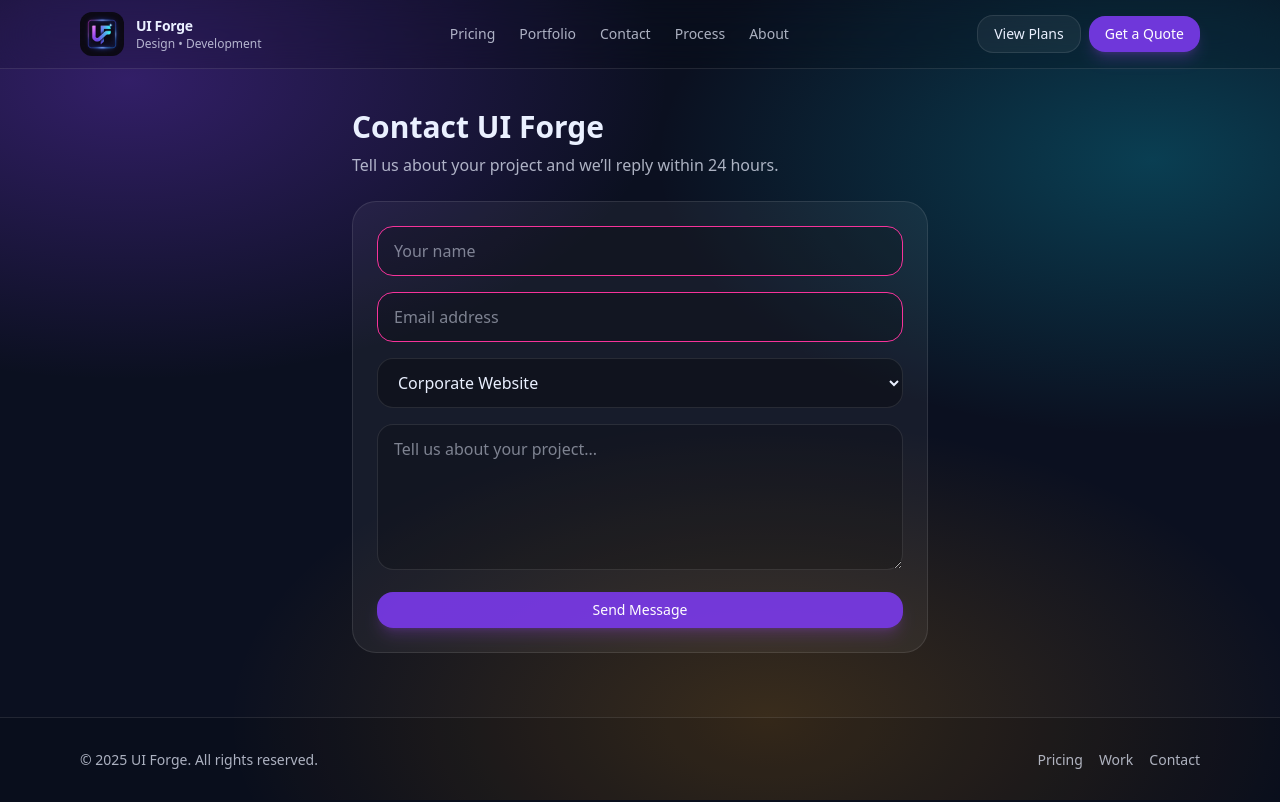
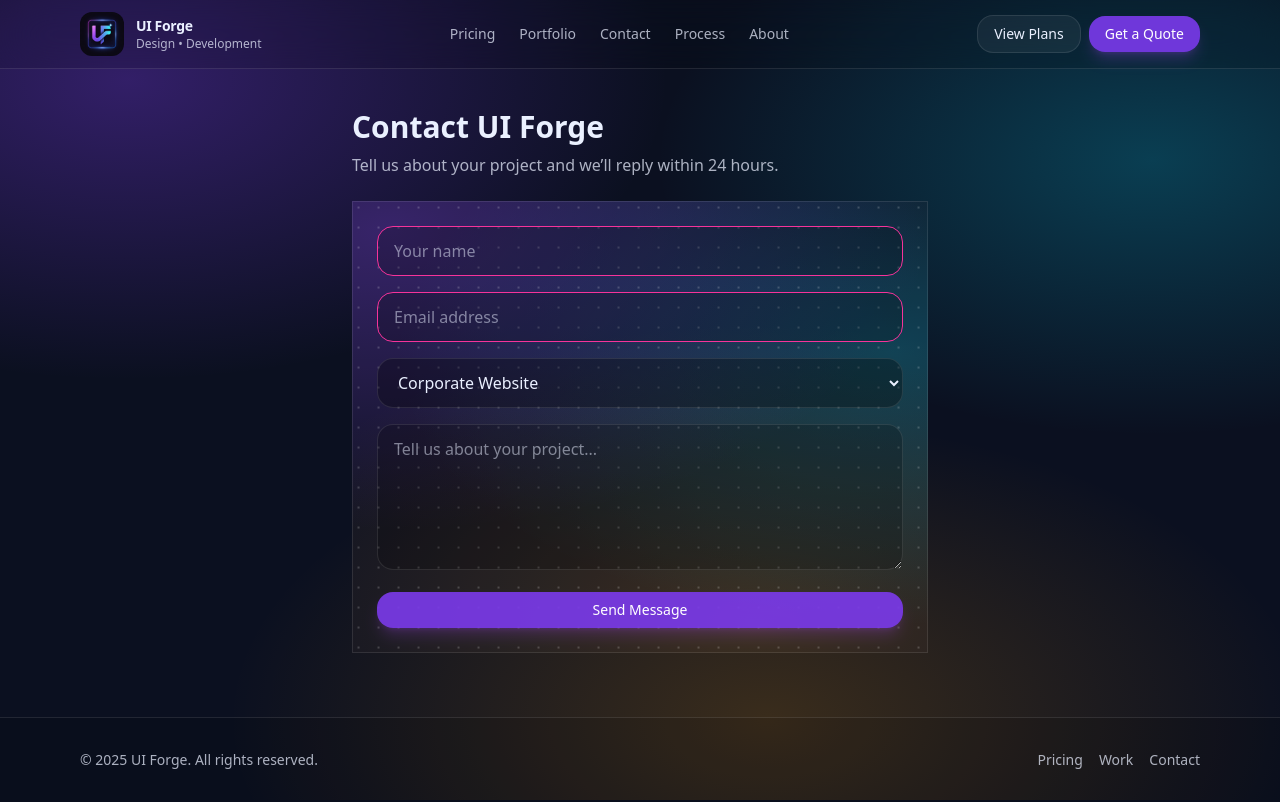
Before and after one commit to Ali-TheCoder/uiforge, a Next.js app: page /contact in a window 1280 px wide. Built offline with nearby package versions, Linux system fonts and the light colour scheme.

Commit message:
feat : dot dot bg layout for form

```diff
--- a/app/contact/page.tsx
+++ b/app/contact/page.tsx
@@ -2,10 +2,11 @@
 
 import { FormEvent, useState } from "react";
 import Button from "@/components/Button";
+import AnimatedDotsBackground from "@/components/animateddots";
 // import { useSearchParams } from "next/navigation";
 
 
-export default function ContactPage() {
+export default function Page() {
     const [loading, setLoading] = useState(false);
     const [success, setSuccess] = useState<string | null>(null);
     const [error, setError] = useState<string | null>(null);
@@ -52,10 +53,11 @@ export default function ContactPage() {
                     Tell us about your project and we’ll reply within 24 hours.
                 </p>
             </div>
+                <AnimatedDotsBackground>
 
             <form
                 onSubmit={handleSubmit}
-                className="space-y-4 rounded-3xl border border-white/10 bg-white/5 p-6"
+                className="space-y-4  border border-white/10 bg-white/5 p-6"
             >
                 <input
                     name="name"
@@ -103,6 +105,8 @@ export default function ContactPage() {
                 {success && <p className="text-sm text-green-400">{success}</p>}
                 {error && <p className="text-sm text-red-400">{error}</p>}
             </form>
+        </ AnimatedDotsBackground>
         </div>
+
     );
 }
--- /dev/null
+++ b/components/animateddots.tsx
@@ -0,0 +1,65 @@
+"use client";
+
+import { motion } from "framer-motion";
+
+export default function AnimatedGlowDotsBackground({
+  children,
+}: {
+  children: React.ReactNode;
+}) {
+  return (
+    <div
+      className="relative overflow-hidden"
+      style={
+        {
+          "--color-bg": "#020617", // slate-950
+        } as React.CSSProperties
+      }
+    >
+      {/* Glow gradients layer */}
+      <motion.div
+        className="absolute inset-0"
+        animate={{
+          backgroundPosition: [
+            "0% 0%, 100% 0%, 50% 100%, center",
+            "100% 100%, 0% 50%, 50% 0%, center",
+          ],
+        }}
+        transition={{
+          duration: 40,
+          ease: "linear",
+          repeat: Infinity,
+        }}
+        style={{
+          backgroundImage: `
+            radial-gradient(900px 500px at 10% 10%, rgba(124,58,237,.35), transparent 60%),
+            radial-gradient(900px 500px at 90% 20%, rgba(6,182,212,.28), transparent 55%),
+            radial-gradient(900px 500px at 60% 90%, rgba(245,158,11,.20), transparent 60%),
+            linear-gradient(0deg, var(--color-bg), var(--color-bg))
+          `,
+          backgroundSize: "200% 200%",
+        }}
+      />
+
+      {/* Dot pattern layer */}
+      <motion.div
+        className="
+          absolute inset-0
+          bg-[radial-gradient(rgba(255,255,255,0.18)_1px,transparent_1px)]
+          bg-[size:20px_20px]
+        "
+        animate={{
+          backgroundPosition: ["0px 0px", "200px 200px"],
+        }}
+        transition={{
+          duration: 30,
+          ease: "linear",
+          repeat: Infinity,
+        }}
+      />
+
+      {/* Content */}
+      <div className="relative z-10 rounded-3xl">{children}</div>
+    </div>
+  );
+}
```
